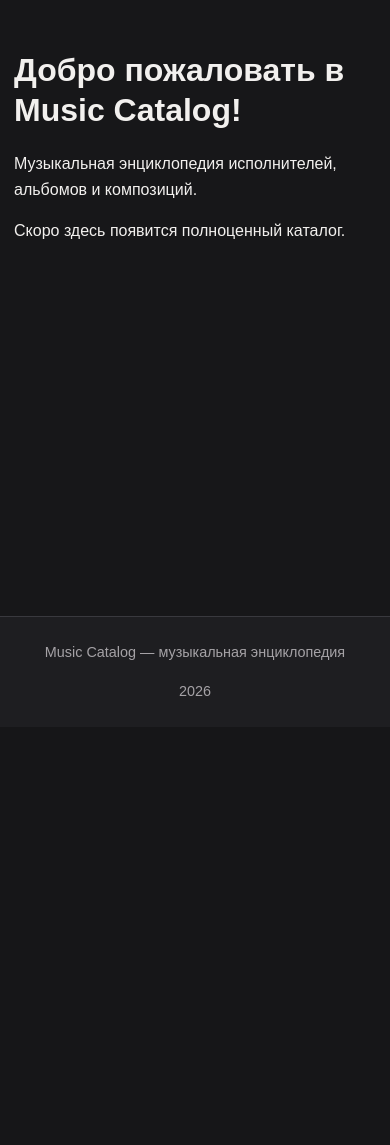
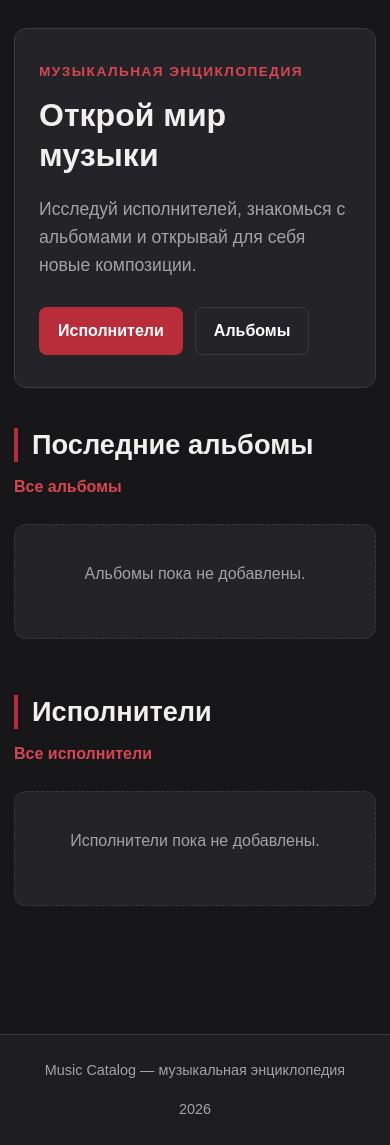
Before and after one commit to GHSolik/music-catalog, a Django app: page / in a window 390 px wide. Shown: the part 117-1262 px from the top of the page. Before the commit the page ends 813 px from the top, so only its background shows below. Run offline with Django 5.2, Linux system fonts and the light colour scheme; data that the repository does not hold is empty.

Commit message:
Обновлена главная страница каталога

```diff
--- a/catalog/templates/catalog/home.html
+++ b/catalog/templates/catalog/home.html
@@ -5,15 +5,136 @@
 
 {% block content %}
 
-<h1>Добро пожаловать в Music Catalog!</h1>
+<section class="hero">
 
-<p>
-    Музыкальная энциклопедия исполнителей,
-    альбомов и композиций.
-</p>
+    <p class="hero-label">Музыкальная энциклопедия</p>
 
-<p>
-    Скоро здесь появится полноценный каталог.
-</p>
+    <h1>Открой мир музыки</h1>
+
+    <p class="hero-description">
+        Исследуй исполнителей, знакомься с альбомами
+        и открывай для себя новые композиции.
+    </p>
+
+    <div class="hero-actions">
+        <a href="{% url 'artist_list' %}" class="button">
+            Исполнители
+        </a>
+
+        <a href="{% url 'album_list' %}" class="button button-secondary">
+            Альбомы
+        </a>
+    </div>
+
+</section>
+
+<section class="home-section">
+
+    <div class="home-section-header">
+        <h2 class="section-title">Последние альбомы</h2>
+
+        <a href="{% url 'album_list' %}" class="section-link">
+            Все альбомы
+        </a>
+    </div>
+
+    {% if latest_albums %}
+
+        <div class="card-grid">
+
+            {% for album in latest_albums %}
+
+                <a href="{% url 'album_detail' album.pk %}"
+                   class="catalog-card">
+
+                    {% if album.cover %}
+                        <img
+                            src="{{ album.cover.url }}"
+                            alt="Обложка альбома {{ album.title }}"
+                            class="card-image"
+                            loading="lazy"
+                        >
+                    {% else %}
+                        <div class="card-placeholder">♫</div>
+                    {% endif %}
+
+                    <div class="card-content">
+                        <h3 class="card-title">{{ album.title }}</h3>
+
+                        <p class="card-meta">
+                            {{ album.artist.name }}
+
+                            {% if album.release_date %}
+                                · {{ album.release_date|date:"Y" }}
+                            {% endif %}
+                        </p>
+                    </div>
+
+                </a>
+
+            {% endfor %}
+
+        </div>
+
+    {% else %}
+
+        <div class="empty-state">
+            <p>Альбомы пока не добавлены.</p>
+        </div>
+
+    {% endif %}
+
+</section>
+
+<section class="home-section">
+
+    <div class="home-section-header">
+        <h2 class="section-title">Исполнители</h2>
+
+        <a href="{% url 'artist_list' %}" class="section-link">
+            Все исполнители
+        </a>
+    </div>
+
+    {% if featured_artists %}
+
+        <div class="card-grid">
+
+            {% for artist in featured_artists %}
+
+                <a href="{% url 'artist_detail' artist.pk %}"
+                   class="catalog-card">
+
+                    {% if artist.image %}
+                        <img
+                            src="{{ artist.image.url }}"
+                            alt="{{ artist.name }}"
+                            class="card-image"
+                            loading="lazy"
+                        >
+                    {% else %}
+                        <div class="card-placeholder">♪</div>
+                    {% endif %}
+
+                    <div class="card-content">
+                        <h3 class="card-title">{{ artist.name }}</h3>
+                        <p class="card-meta">Исполнитель</p>
+                    </div>
+
+                </a>
+
+            {% endfor %}
+
+        </div>
+
+    {% else %}
+
+        <div class="empty-state">
+            <p>Исполнители пока не добавлены.</p>
+        </div>
+
+    {% endif %}
+
+</section>
 
 {% endblock %}
--- a/catalog/views.py
+++ b/catalog/views.py
@@ -5,7 +5,21 @@ from .models import Artist, Album
 
 
 def home(request):
-    return render(request, "catalog/home.html")
+    latest_albums = (
+        Album.objects
+        .select_related("artist")
+        .order_by("-pk")[:6]
+    )
+
+    featured_artists = (
+        Artist.objects
+        .order_by("-pk")[:6]
+    )
+
+    return render(request, "catalog/home.html", {
+        "latest_albums": latest_albums,
+        "featured_artists": featured_artists,
+    })
 
 
 def artist_list(request):
--- a/static/css/style.css
+++ b/static/css/style.css
@@ -204,6 +204,74 @@ p {
     margin: 0 0 24px;
     padding-left: 14px;
     border-left: 4px solid var(--accent);
+}
+
+/* ==========================================
+   Главная страница
+   ========================================== */
+
+.hero {
+    padding: 56px 48px;
+    margin-bottom: 56px;
+
+    background: var(--surface);
+    border: 1px solid var(--border);
+    border-radius: var(--radius);
+}
+
+.hero-label {
+    margin-bottom: 12px;
+
+    color: var(--accent-hover);
+    font-size: 0.85rem;
+    font-weight: 700;
+    letter-spacing: 1.5px;
+    text-transform: uppercase;
+}
+
+.hero h1 {
+    margin: 0 0 20px;
+}
+
+.hero-description {
+    max-width: 650px;
+    margin-bottom: 28px;
+
+    color: var(--text-muted);
+    font-size: 1.1rem;
+}
+
+.hero-actions {
+    display: flex;
+    flex-wrap: wrap;
+    gap: 12px;
+}
+
+.home-section {
+    margin-bottom: 56px;
+}
+
+.home-section-header {
+    display: flex;
+    align-items: center;
+    justify-content: space-between;
+    gap: 20px;
+    margin-bottom: 24px;
+}
+
+.home-section-header .section-title {
+    margin-bottom: 0;
+}
+
+.section-link {
+    color: var(--accent-hover);
+    font-weight: 600;
+    white-space: nowrap;
+}
+
+.section-link:hover {
+    text-decoration: underline;
+    text-underline-offset: 4px;
 }
 
 /* ==========================================
@@ -529,6 +597,17 @@ p {
         text-align: center;
         align-items: center;
     }
+
+    .hero {
+        padding: 32px 24px;
+        margin-bottom: 40px;
+    }
+
+    .home-section-header {
+        align-items: flex-start;
+        flex-direction: column;
+        gap: 12px;
+    }
 }
 
 @media (prefers-reduced-motion: reduce) {
```
